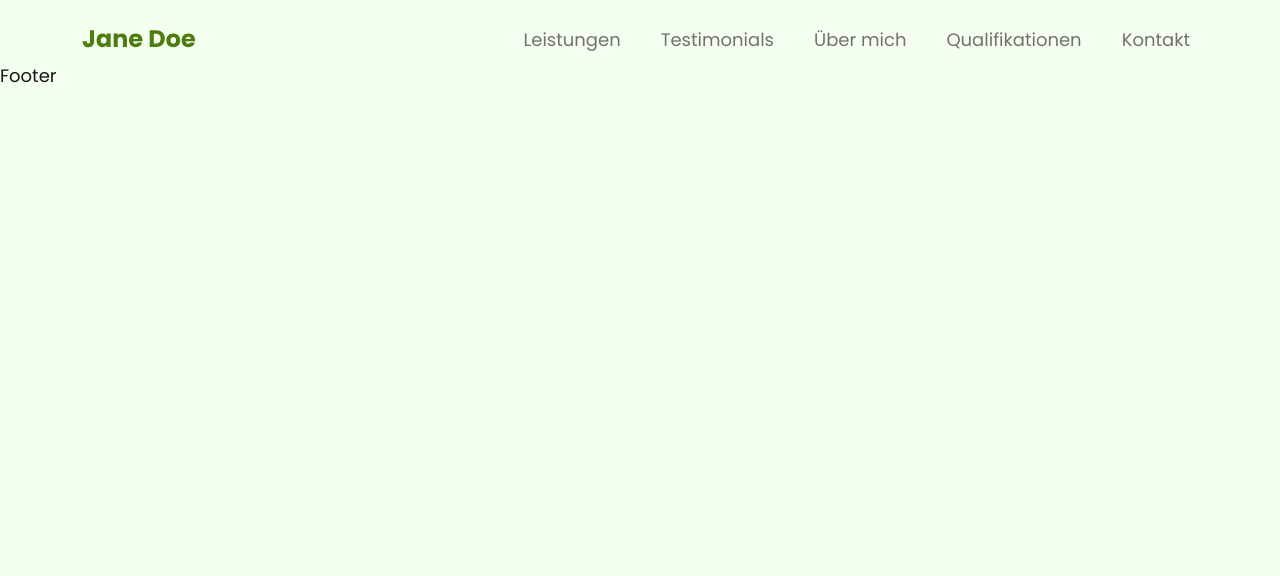
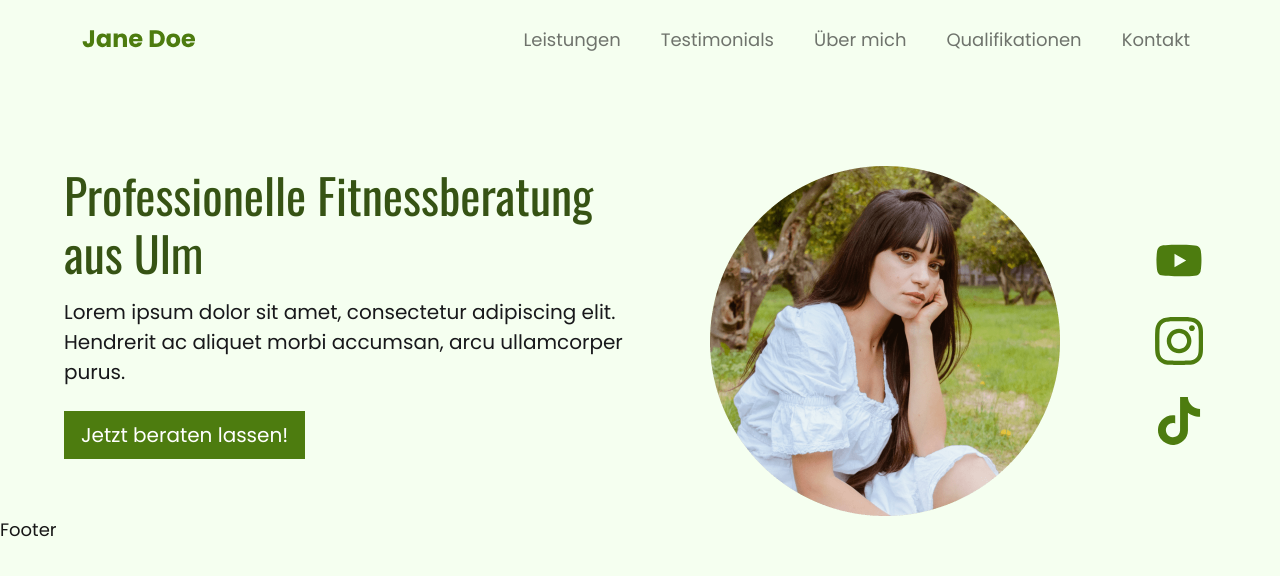
Before and after one commit to MinhKhangTran/nextjs_coach_jane_doe, a Next.js app: page / in a window 1280 px wide. Shown: the top 576 px of the page. Built offline with nearby package versions, Linux system fonts and the light colour scheme.

Commit message:
:sparkles: hero mid

```diff
--- /dev/null
+++ b/components/about.tsx
@@ -0,0 +1,5 @@
+const About = () => {
+  return <div>About</div>;
+};
+
+export default About;
--- /dev/null
+++ b/components/contact.tsx
@@ -0,0 +1,5 @@
+const Contact = () => {
+  return <div>Contact</div>;
+};
+
+export default Contact;
--- /dev/null
+++ b/components/hero.tsx
@@ -0,0 +1,88 @@
+import Image from "next/image";
+import Link from "next/link";
+import { Button, Col, Row } from "react-bootstrap";
+
+import janeDoe from "../public/images/homepage/jane-doe.png";
+
+const heroContent = {
+  altText: "Ein Bild von Jane Doe",
+  title: "Professionelle Fitnessberatung aus Ulm",
+  text: "Lorem ipsum dolor sit amet, consectetur adipiscing elit. Hendrerit ac aliquet morbi accumsan, arcu ullamcorper purus.",
+  btnText: "Jetzt beraten lassen!",
+};
+
+const socials = [
+  {
+    id: 1,
+    image: "youtube.svg",
+    title: "Youtube",
+    url: "https://www.youtube.com/",
+  },
+  {
+    id: 2,
+    image: "instagram.svg",
+    title: "Instagram",
+    url: "https://www.instagram.com/",
+  },
+  {
+    id: 3,
+    image: "tik-tok.svg",
+    title: "Tik Tok",
+    url: "https://www.tiktok.com/",
+  },
+];
+
+const Hero = () => {
+  return (
+    <section className="wrapper" id="hero" aria-label="hero Abschnitt">
+      <Row>
+        <Col className="order-3 order-lg-1" lg={6}>
+          <h1 className="text-warning | heading-1">{heroContent.title}</h1>
+          <p className="text-dark | body-lg pt-3 pb-4">{heroContent.text}</p>
+          <Link href="/kontakt" passHref>
+            <Button size="lg" variant="primary">
+              {heroContent.btnText}
+            </Button>
+          </Link>
+        </Col>
+        <Col
+          lg={5}
+          className="d-flex justify-content-center order-1 order-lg-2"
+        >
+          <Image
+            src={janeDoe}
+            alt="Ein Bild über Jane Doe"
+            className="img-fluid"
+            placeholder="blur"
+            priority
+            width="350"
+            height="350"
+          />
+        </Col>
+        <Col className="order-2 order-lg-3" lg={1}>
+          <div className="socials | d-flex flex-column justify-content-center align-items-center h-100 ">
+            {socials.map((social) => {
+              return (
+                <a
+                  target="_blank"
+                  rel="noreferrer"
+                  key={social.id}
+                  href={social.url}
+                >
+                  <picture>
+                    <img
+                      src={`/images/${social.image}`}
+                      alt={`${social.title} icon`}
+                    />
+                  </picture>
+                </a>
+              );
+            })}
+          </div>
+        </Col>
+      </Row>
+    </section>
+  );
+};
+
+export default Hero;
--- /dev/null
+++ b/components/leistungen.tsx
@@ -0,0 +1,5 @@
+const Leistungen = () => {
+  return <div>Leistungen</div>;
+};
+
+export default Leistungen;
--- /dev/null
+++ b/components/qualifikationen.tsx
@@ -0,0 +1,5 @@
+const Qualifikationen = () => {
+  return <div>Qualifikationen</div>;
+};
+
+export default Qualifikationen;
--- /dev/null
+++ b/components/testimonials.tsx
@@ -0,0 +1,5 @@
+const Testimonials = () => {
+  return <div>Testimonials</div>;
+};
+
+export default Testimonials;
--- /dev/null
+++ b/components/welcome.tsx
@@ -0,0 +1,5 @@
+const Welcome = () => {
+  return <div>Welcome</div>;
+};
+
+export default Welcome;
--- a/pages/index.tsx
+++ b/pages/index.tsx
@@ -1,19 +1,13 @@
 import type { GetStaticProps, InferGetStaticPropsType, NextPage } from "next";
-import { getJsonData, Root } from "../utils/tool";
+import Hero from "../components/hero";
+import { getJsonData } from "../utils/tool";
 
-const Home: NextPage = ({
-  data,
-}: InferGetStaticPropsType<typeof getStaticProps>) => {
-  return <></>;
-};
-
-export const getStaticProps: GetStaticProps = async () => {
-  const data = await getJsonData();
-  return {
-    props: {
-      data,
-    },
-  };
+const Home: NextPage = () => {
+  return (
+    <>
+      <Hero></Hero>
+    </>
+  );
 };
 
 export default Home;
--- a/styles/_typography.scss
+++ b/styles/_typography.scss
@@ -10,32 +10,18 @@
   }
 }
 .heading-2 {
-  font-size: math.div(24rem, 16);
+  font-size: math.div(20rem, 16);
   font-weight: 400;
   @include md {
-    font-size: math.div(32rem, 16);
+    font-size: math.div(30rem, 16);
   }
   @include lg {
-    font-size: math.div(40rem, 16);
+    font-size: math.div(36rem, 16);
   }
 }
 .heading-3 {
-  font-size: math.div(24rem, 16);
-  font-weight: 400;
-  @include md {
-    font-size: math.div(28rem, 16);
-  }
-  @include lg {
-    font-size: math.div(32rem, 16);
-  }
+  font-size: math.div(16rem, 16);
 }
-.heading-4 {
+.body-lg {
   font-size: math.div(20rem, 16);
-  font-weight: 400;
-  @include md {
-    font-size: math.div(22rem, 16);
-  }
-  @include lg {
-    font-size: math.div(24rem, 16);
-  }
 }
--- a/styles/components/_hero.scss
+++ b/styles/components/_hero.scss
@@ -1 +1,14 @@
 @use "sass:math";
+
+#hero {
+  margin-top: math.div(64rem, 16);
+  @include md {
+    margin-top: math.div(104rem, 16);
+  }
+  .btn {
+    border-radius: 0;
+  }
+  .socials {
+    gap: 2rem;
+  }
+}
--- a/styles/index.scss
+++ b/styles/index.scss
@@ -21,6 +21,9 @@ $font-family-base: "Poppins", sans-serif;
 // links
 
 //navbar
+
+// buttons
+$btn-border-radius: 0;
 
 // import variables and mixins files (so you can use them below)
 // any redefined vars above will be incorporated into the files (e.g. in maps)
```
